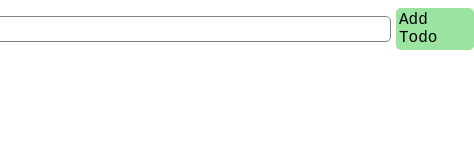
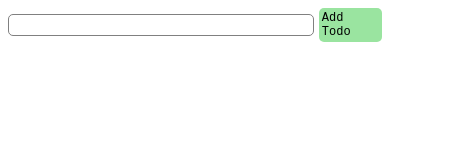
Before and after one commit to mrehmm001/todo-app, a plain HTML site: page index.html in a window 390 px wide. Shown: the whole page, 474 px wide, since content can reach past the window. Drawn offline with Linux system fonts and the light colour scheme.

Commit message:
make screen responsive

```diff
--- a/style.css
+++ b/style.css
@@ -65,3 +65,17 @@ main{
     color: gray;
     cursor: pointer;
 }
+
+@media only screen and (max-width: 500px) {
+    *{
+        font-size: small;
+    }
+    #add-todo-container input{
+        width: 300px
+    }
+
+    .todo-item{
+        width: 300px;
+    }
+
+  }
```
